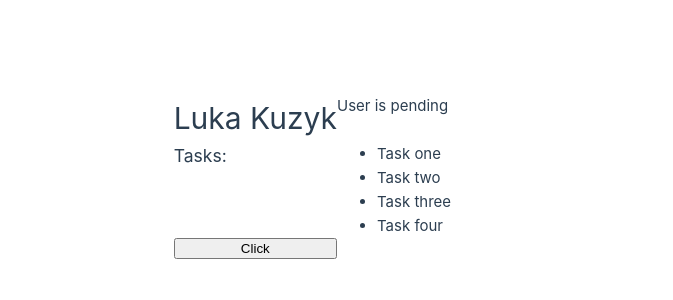
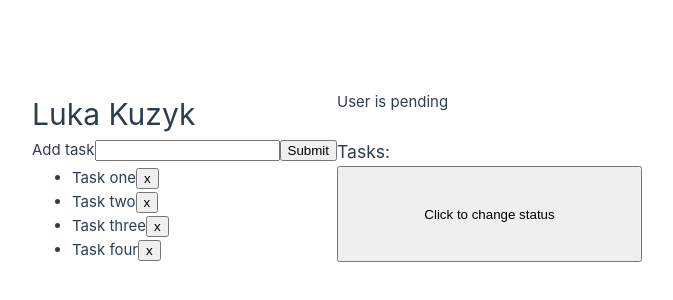
Before and after one commit to LukaKuzyk/vue_sandbox, a Vue app: page / in a window 1280 px wide. Shown: the part 224-524 px from the top of the page, without its empty margins (303-976 px from the left). Built offline with nearby package versions, Linux system fonts and the light colour scheme.

Commit message:
composition api v2

```diff
--- a/src/App.vue
+++ b/src/App.vue
@@ -1,46 +1,57 @@
 // Composition api
-<script>
+<script setup>
 import {ref} from 'vue';
 
-export default {
-  setup(){
 const name = ref('Luka Kuzyk');
 const status = ref('pending');
 const tasks = ref(['Task one', "Task two", 'Task three', "Task four"]);
+const newTasks = ref('');
 
 const toggleStatus = () => {
-      if(status.value === 'active'){
+  if (status.value === 'active') {
     status.value = 'pending';
-      }else if(status.value === 'pending'){
+  } else if (status.value === 'pending') {
     status.value = 'inactive';
-      }else {
+  } else {
     status.value = 'active';
   }
 }
 
-    return{
-      name,
-      status,
-      tasks,
-      toggleStatus,
+const addTask = () =>{
+  if(newTasks.value.trim() !== ''){
+    tasks.value.push(newTasks.value);
+    newTasks.value = '';
   }
+};
+
+const deleteTask = (index) =>{
+  tasks.value.splice(index, 1);
 }
-}
+
 </script>
 
 <template>
-  <h1>{{name}}</h1>
+  <h1>{{ name }}</h1>
   <p v-if="status === 'active'">User is active</p>
   <p v-else-if="status === 'pending'">User is pending</p>
   <p v-else>User is inactive</p>
 
+  <form @submit.prevent="addTask">
+    <label for="newTask">Add task</label>
+    <input type="text" id="newTask" name="newTask" v-model="newTasks">
+    <button type="submit">Submit</button>
+  </form>
+
   <h3>Tasks:</h3>
   <ul>
-    <li v-for="task in tasks" :key="task">{{task}}</li>
+    <li v-for="(task, index) in tasks" :key="task">
+      <span>{{ task }}</span>
+      <button @click="deleteTask(index)">x</button>
+    </li>
   </ul>
 
 
   <!--  <button v-on:click="toggleStatus">Click</button>-->
-  <button @:click="toggleStatus">Click</button>
+  <button @:click="toggleStatus">Click to change status</button>
 
 </template>
```
Lines whose indentation alone changed are shown as unchanged.
